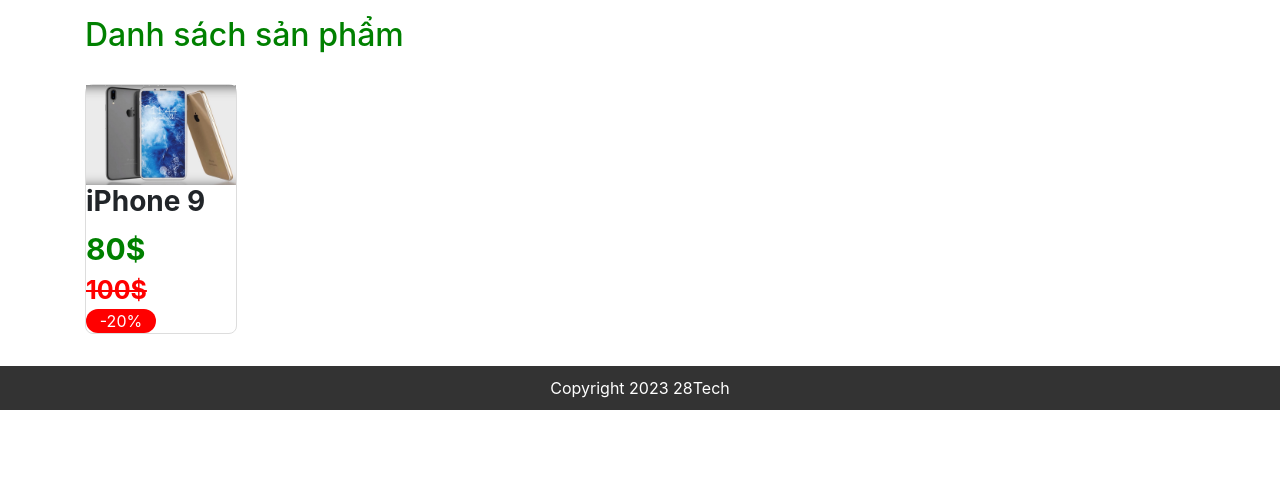
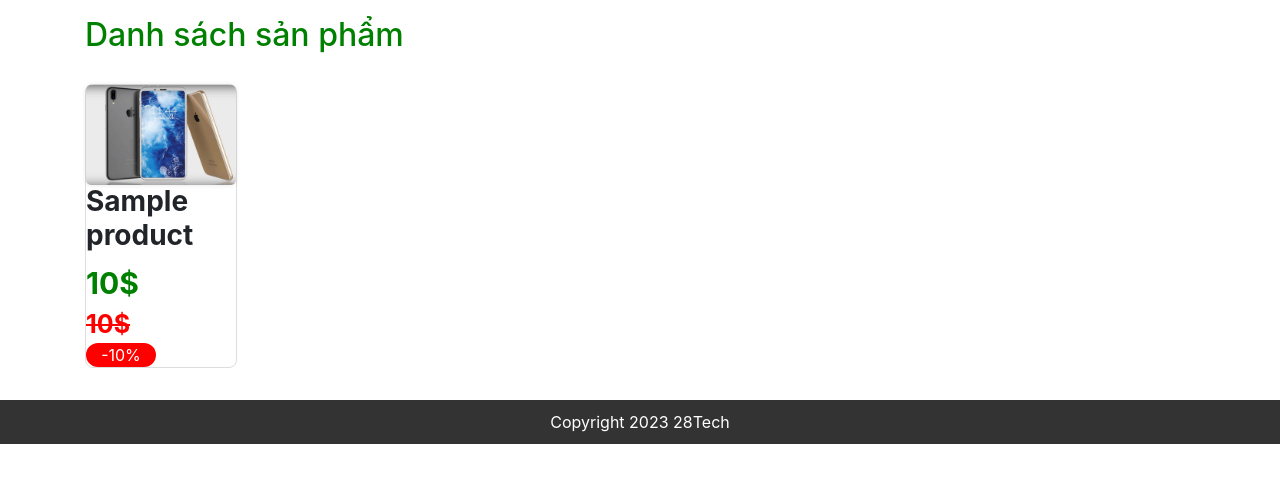
Before and after one commit to nguyentoi18092003/Project, a Node server app: page /products in a window 1280 px wide. Shown: the part 71-554 px from the top of the page. Run offline with Node 20, Linux system fonts and the light colour scheme; tables that the repository leaves empty hold one stand-in row (values such as "Sample post"); some libraries are stand-ins or nearby versions.

Commit message:
Nay ms render ra giao dien bay h xu li de no in ra man hinh font end

```diff
--- a/product-management/controllers/client/product.controller.js
+++ b/product-management/controllers/client/product.controller.js
@@ -10,12 +10,17 @@ module.exports.index= async(req,res)=>{
         //ban dau k cos gi trong find la lay ra tat ca
         // co status tuc la chi lay ra cai co status la active...
     });
-    console.log(products);
+    const newProducts = products.map(item=>{
+        item.priceNew=(item.price*(100-item.discountPercentage)/100).toFixed(0);
+        return item;
+    })
+    //xu li logic tinh toan gia ms, viet ben cho pug cx dc nhuwng nen viet trong nay
+    console.log(newProducts);
 
     res.render("client/pages/products/index",{
         pageTitle:"Danh sach san pham",
         //controller là lấy data trả về cho view, nên ta có thể thêm objetc để cấu hình cho tiêu đề ở giao diện linh hoạt hơn
-        products:products
+        products:newProducts
     });
     // giai thich ham render ben file goc giong ben tren
    }
--- a/product-management/public/css/style.css
+++ b/product-management/public/css/style.css
@@ -95,3 +95,11 @@ width:152px;
 .row.align-items-center .inner-menu ul li{
     margin-left: 30px;
 }
+.product-item img {
+    max-width: 100%; /* Đảm bảo ảnh không vượt quá kích thước của phần tử chứa */
+    height: auto; /* Duy trì tỷ lệ khung hình khi thay đổi kích thước */
+    display: block; /* Loại bỏ khoảng trắng dư thừa dưới dạng phần tử inline */
+    margin: 0 auto; /* Canh giữa ảnh trong phần tử chứa */
+    border-radius: 5px; /* Độ cong viền */
+    box-shadow: 0 0 5px rgba(0, 0, 0, 0.1); /* Hiển thị bóng đổ nhẹ */
+}
--- a/product-management/views/client/pages/products/index.pug
+++ b/product-management/views/client/pages/products/index.pug
@@ -8,12 +8,16 @@ block main
             .col-12
                +box-head("Danh sách sản phẩm")
         .row
-            .col-4.mb-3
-                .product-item
-                    .inner-image
-                        img(src="/images/iphone.jpg", alt="iPhone 9")
-                    .inner-content
-                        h3.inner-title iPhone 9
-                        .inner-price-new 80$
-                        .inner-price-old 100$
-                        .inner-discount -20%
+            each item in products
+                .col-4.mb-3
+                    .product-item
+                        .inner-image
+                        img(
+                            src="/images/iphone.jpg"
+                            alt=item.title
+                            )
+                        .inner-content
+                            h3.inner-title #{item.title}
+                            .inner-price-new #{item.priceNew}$
+                            .inner-price-old #{item.price}$
+                            .inner-discount -#{item.price}%
```
